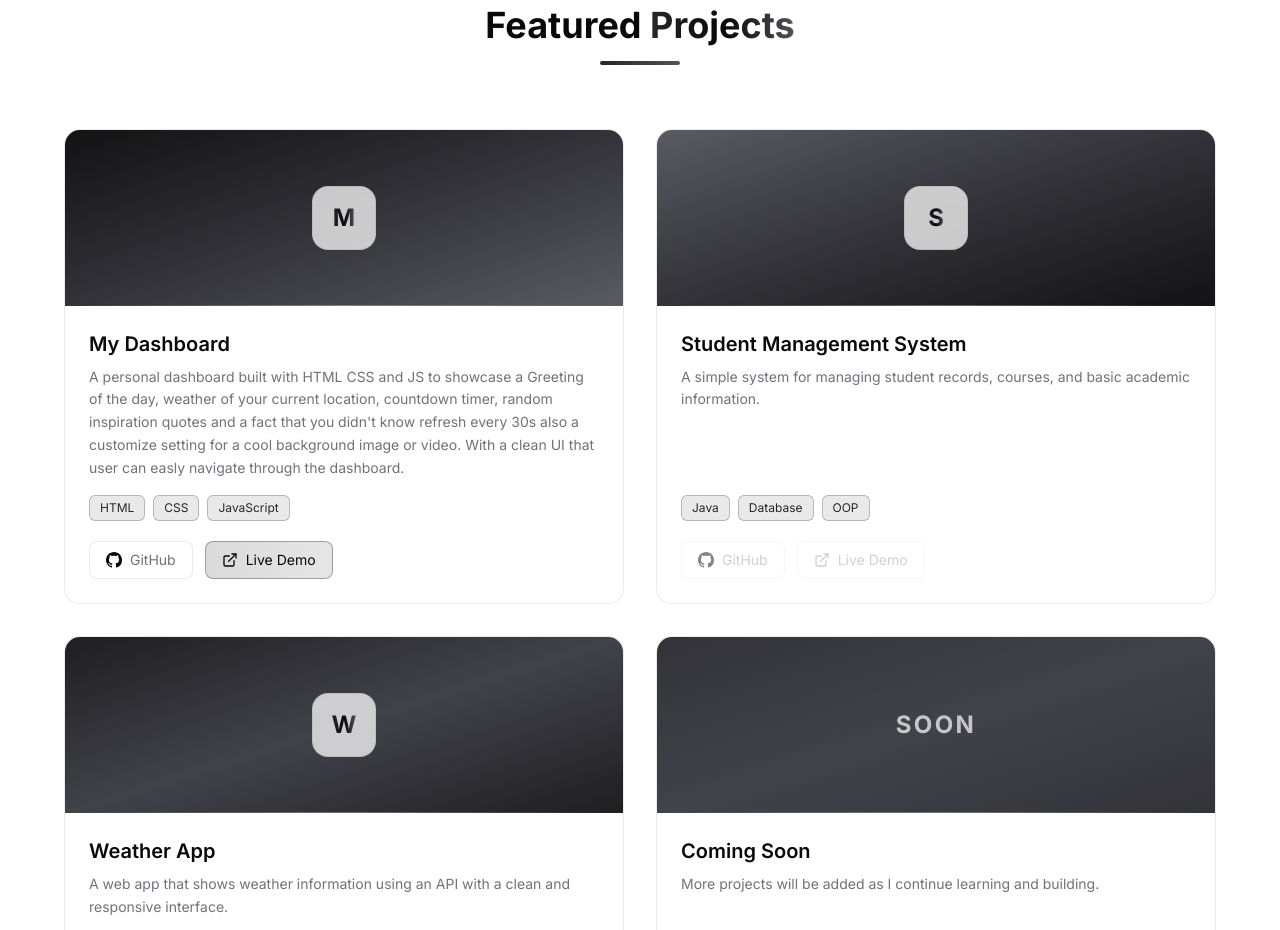
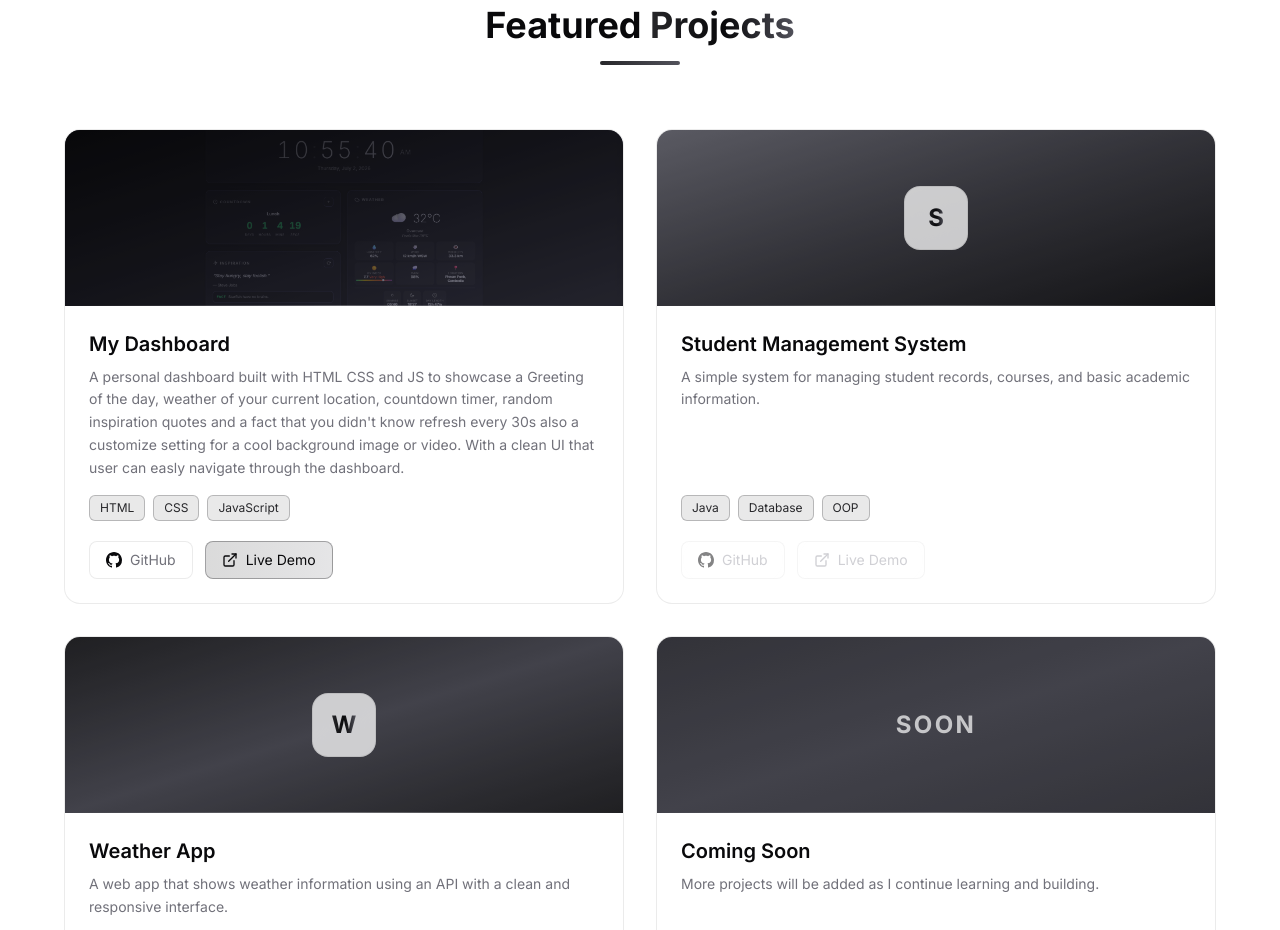
Before and after one commit to seanglyysem/my-portfolio, a React (Vite) app: page / in a window 1280 px wide. Shown: the part 2680-3610 px from the top of the page. Built offline with nearby package versions, Linux system fonts and the light colour scheme.

Commit message:
Initial commit: portfolio site

```diff
--- a/src/data/projects.js
+++ b/src/data/projects.js
@@ -14,7 +14,7 @@ export const projects = [
     github: "https://github.com/SeanglySEM/My-Dashboard.git",
     demo: "https://seanglysem.github.io/my-dashboard/",
     gradient: "from-zinc-900 via-zinc-700 to-zinc-500",
-    image: "", // Add your project screenshot path here (e.g., "/dashboard.png" in public folder)
+    image: "./dashboard.png", // Add your project screenshot path here (e.g., "/dashboard.png" in public folder)
   },
   {
     id: 2,
```
Also changed, not shown: public/dashboard.png (added), src/assets/Me.jpg (deleted).
